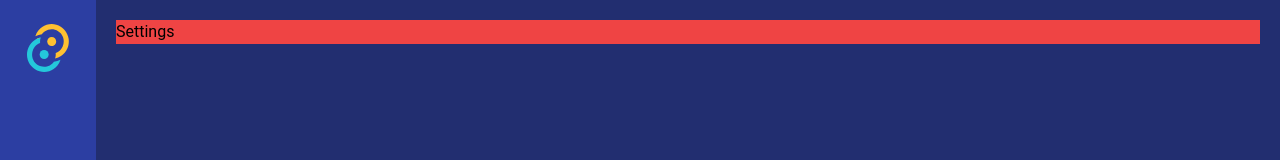
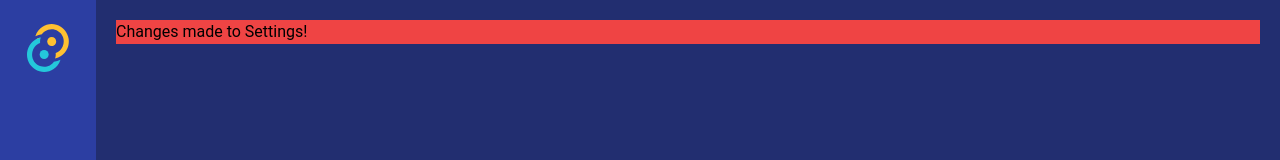
Before and after one commit to SubhayanDas08/ase_grp2, a React (Vite) app in the folder frontend/apps/desktop/: page /settings in a window 1280 px wide. Shown: the top 160 px of the page. Built offline with nearby package versions, Linux system fonts and the light colour scheme.

Commit message:
Changes made to Settings

```diff
--- a/frontend/apps/desktop/src/pages/Settings.tsx
+++ b/frontend/apps/desktop/src/pages/Settings.tsx
@@ -1,7 +1,7 @@
 export default function Settings() {
     return(
         <div className="bg-red-500">
-            Settings
+            Changes made to Settings!
         </div>
     )
 }
```
